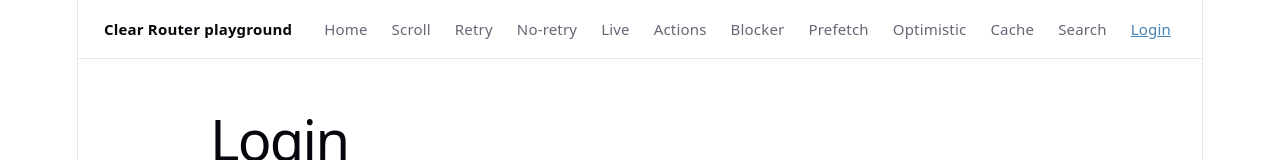
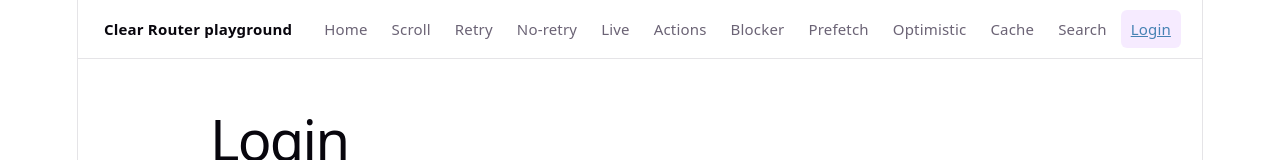
Before and after one commit to AndrewBubnov/clear-react-router, a React (Vite) app: page /playground/login in a window 1280 px wide. Shown: the top 160 px of the page. Built offline with nearby package versions, Linux system fonts and the light colour scheme.

Commit message:
Add background to active link

```diff
--- a/src/playground/playground.css
+++ b/src/playground/playground.css
@@ -252,10 +252,11 @@
 	gap: 1.5rem;
 }
 
-.active-link {
+.pg-nav .active-link {
 	text-decoration: underline;
 	color: steelblue;
 	font-weight: 500;
+	background: var(--accent-bg);
 }
 
 @media (width <= 1024px) {
```
